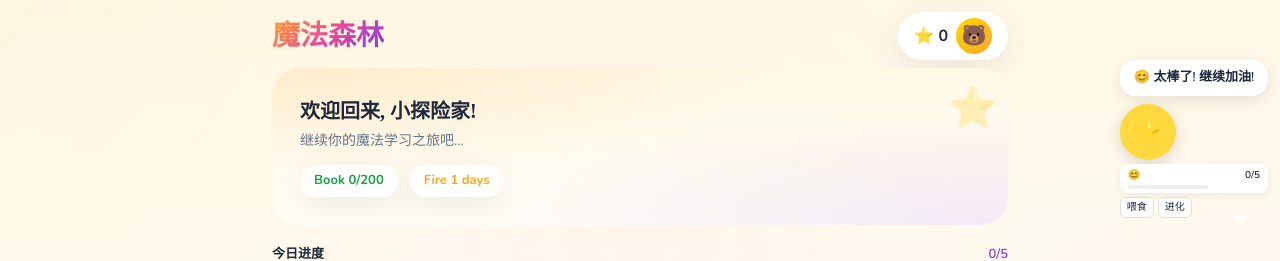
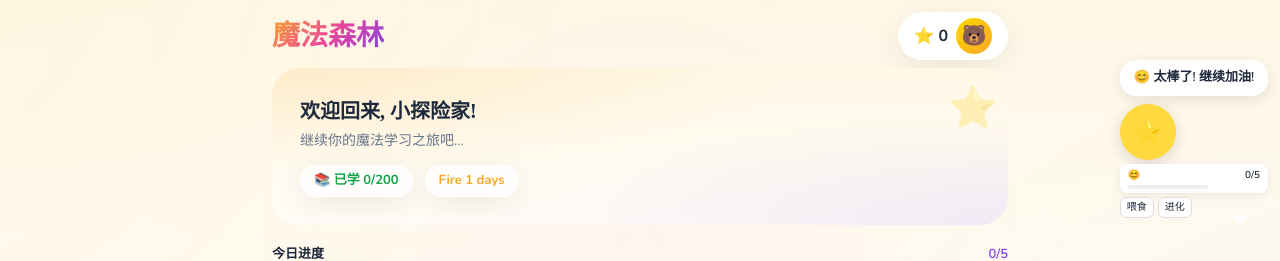
Before and after one commit to zengyforex123456/literacy-kids-app, a React (Vite) app: page / in a window 1280 px wide. Shown: the top 261 px of the page. Built offline with nearby package versions, Linux system fonts and the light colour scheme; a web font is replaced by a local one.

Commit message:
fix: 功能缺口 — 主页实时字数+泡泡进度保存+配对进度+导入修复

```diff
--- a/src/games/bubble-pop/BubblePopGame.tsx
+++ b/src/games/bubble-pop/BubblePopGame.tsx
@@ -52,6 +52,7 @@ export function BubblePopGame() {
     setPopped(new Set([...popped, word.chinese]))
     if (word.chinese === target.chinese) {
       play('correct'); answerQuestion(true); addCoins(1)
+        useGameProgressStore.getState().addLearnedChars([word.chinese])
         useGameProgressStore.getState().addLearnedChars([word.chinese])
       setFeedback('correct'); setShowConfetti(true)
       speak('太棒了！' + word.chinese)
--- a/src/screens/home/HomeScreen.tsx
+++ b/src/screens/home/HomeScreen.tsx
@@ -52,7 +52,7 @@ export function HomeScreen() {
           </h2>
           <p style={{ fontSize:14,color:'#64748B',marginTop:4 }}>继续你的魔法学习之旅吧...</p>
           <div style={{ display:'flex',gap:12,marginTop:14,fontSize:13,fontWeight:700 }}>
-            <span className="disney-card" style={{ padding:'6px 14px',borderRadius:20,background:'rgba(255,255,255,0.8)',color:'var(--disney-green)' }}>Book 0/200</span>
+            <span className="disney-card" style={{ padding:'6px 14px',borderRadius:20,background:'rgba(255,255,255,0.8)',color:'var(--disney-green)' }}>📚 已学 {learnedCount}/200</span>
             <span className="disney-card" style={{ padding:'6px 14px',borderRadius:20,background:'rgba(255,255,255,0.8)',color:'var(--disney-gold)' }}>Fire {streak} days</span>
           </div>
         </div>
```
